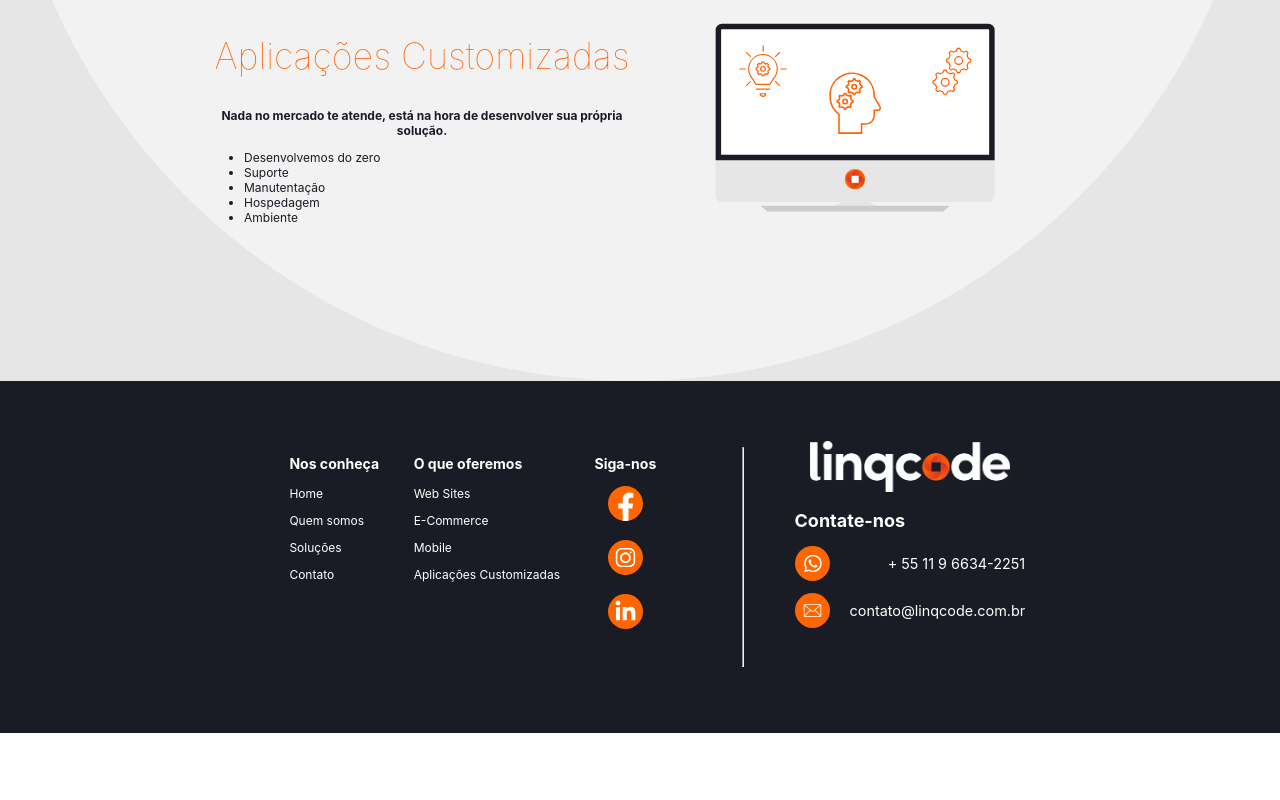
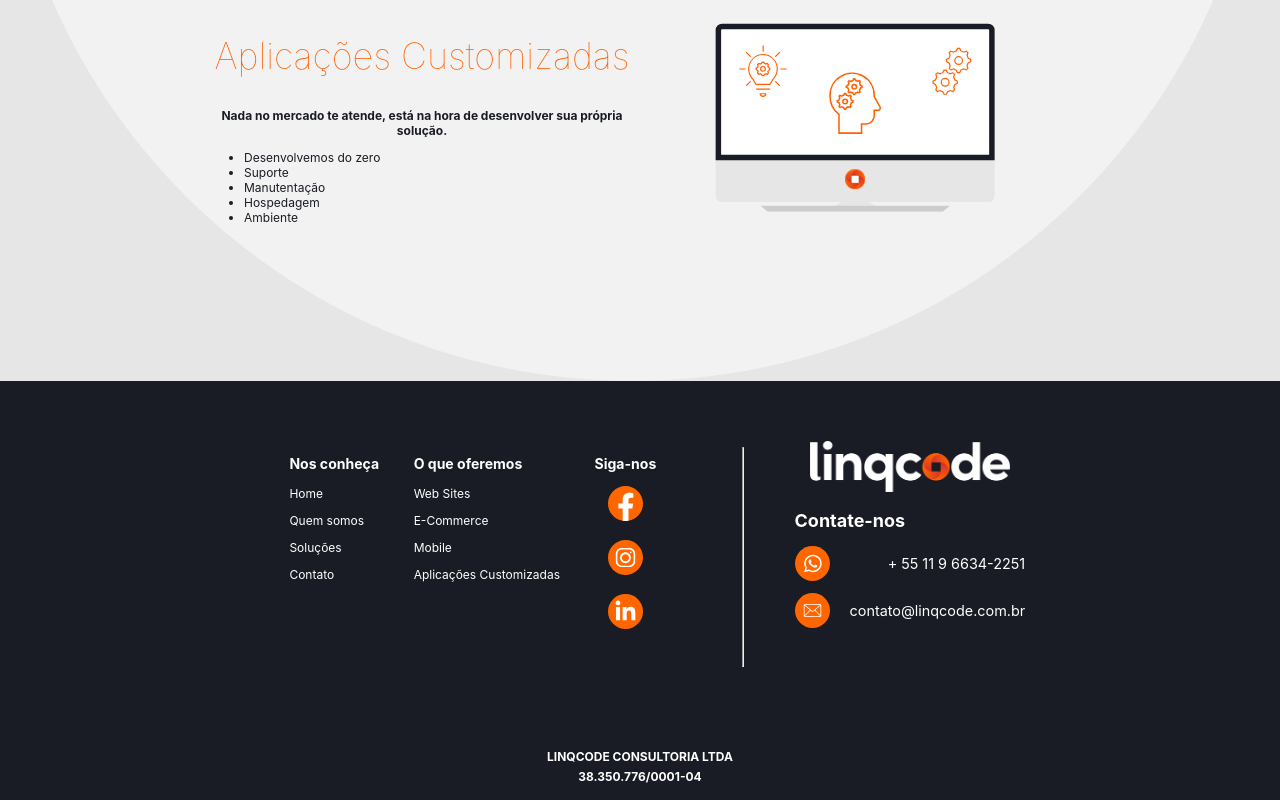
Before and after one commit to linqcode-org/site, a Next.js app: page /solucoes in a window 1280 px wide. Shown: the part 2150-2950 px from the top of the page. Before the commit the page ends 2883 px from the top, so only its background shows below. Built offline with nearby package versions, Linux system fonts and the light colour scheme.

Commit message:
Add Linqcode Legal Information

```diff
--- a/components/footer.js
+++ b/components/footer.js
@@ -48,7 +48,7 @@ export default function Footer() {
                             <div className={styles.itemLinks}>
                                 <Link href="https://www.facebook.com/linqcode">
                                     <a target="_blank" className="text-center">
-                                        <img src="/facebook.svg" className={styles.redesSociais}/>
+                                        <img src="/facebook.svg" className={styles.redesSociais} />
                                     </a>
                                 </Link>
                                 <Link href="https://www.instagram.com/linqcode/">
@@ -58,7 +58,7 @@ export default function Footer() {
                                 </Link>
                                 <Link href="https://www.linkedin.com/company/linqcode">
                                     <a target="_blank" className="text-center">
-                                        <img src="/linkedin.svg" className={styles.redesSociais}/>
+                                        <img src="/linkedin.svg" className={styles.redesSociais} />
                                     </a>
                                 </Link>
                             </div>
@@ -70,11 +70,14 @@ export default function Footer() {
                     <div className={styles.contato}>
                         <div style={{ textAlign: "center" }}><img src="/logo-white.png" width="200px" /></div>
                         <h1 style={{ color: "#FFF" }}>Contate-nos</h1>
-                        <div style={{ display: "flex", justifyContent: "space-between", alignItems: "center", paddingBottom: "1rem"  }}><img src="/whatsapp.svg" width="35px" /><span style={{ fontSize: "1.2rem", paddingLeft: "20px" }}>+ 55 11 9 6634-2251</span></div>
-                        <div style={{ display: "flex", justifyContent: "space-between", alignItems: "center"  }}><img src="/emails.svg" width="35px" /><span style={{ fontSize: "1.2rem", paddingLeft: "20px" }}><Link href="mailto: contato@linqcode.com.br"><a>contato@linqcode.com.br</a></Link></span></div>
+                        <div style={{ display: "flex", justifyContent: "space-between", alignItems: "center", paddingBottom: "1rem" }}><img src="/whatsapp.svg" width="35px" /><span style={{ fontSize: "1.2rem", paddingLeft: "20px" }}>+ 55 11 9 6634-2251</span></div>
+                        <div style={{ display: "flex", justifyContent: "space-between", alignItems: "center" }}><img src="/emails.svg" width="35px" /><span style={{ fontSize: "1.2rem", paddingLeft: "20px" }}><Link href="mailto: contato@linqcode.com.br"><a>contato@linqcode.com.br</a></Link></span></div>
                     </div>
                 </div>
             </div>
         </section>
+        <div>
+            <h4 style={{ textAlign: "center", color: "#FFF" }}>LINQCODE CONSULTORIA LTDA <br /> <p style={{ marginTop: 5 }}>38.350.776/0001-04</p></h4>
+        </div>
     </footer>
 }
```
